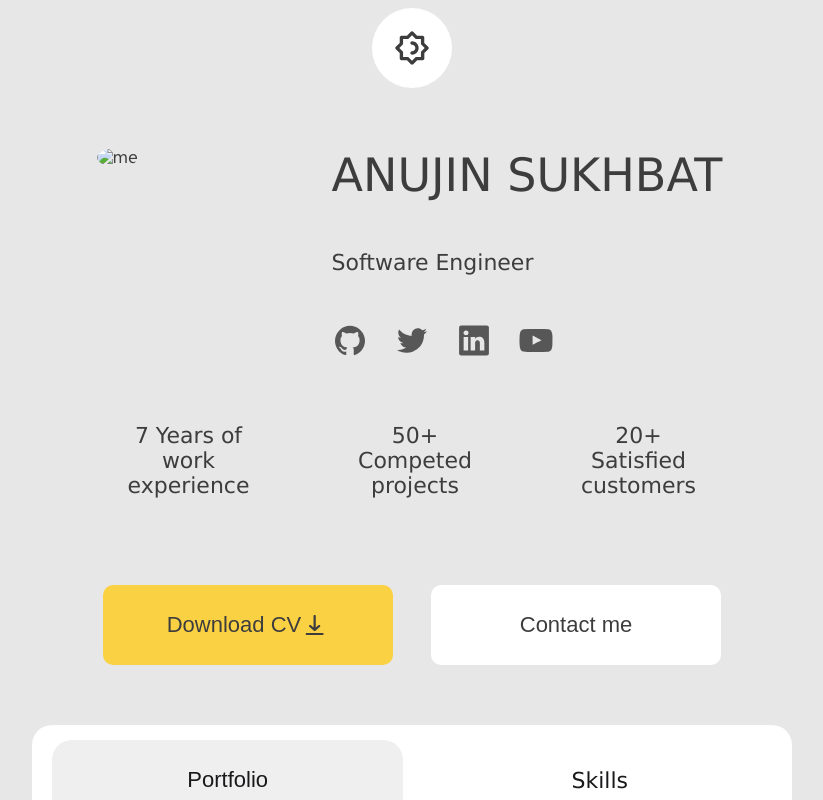
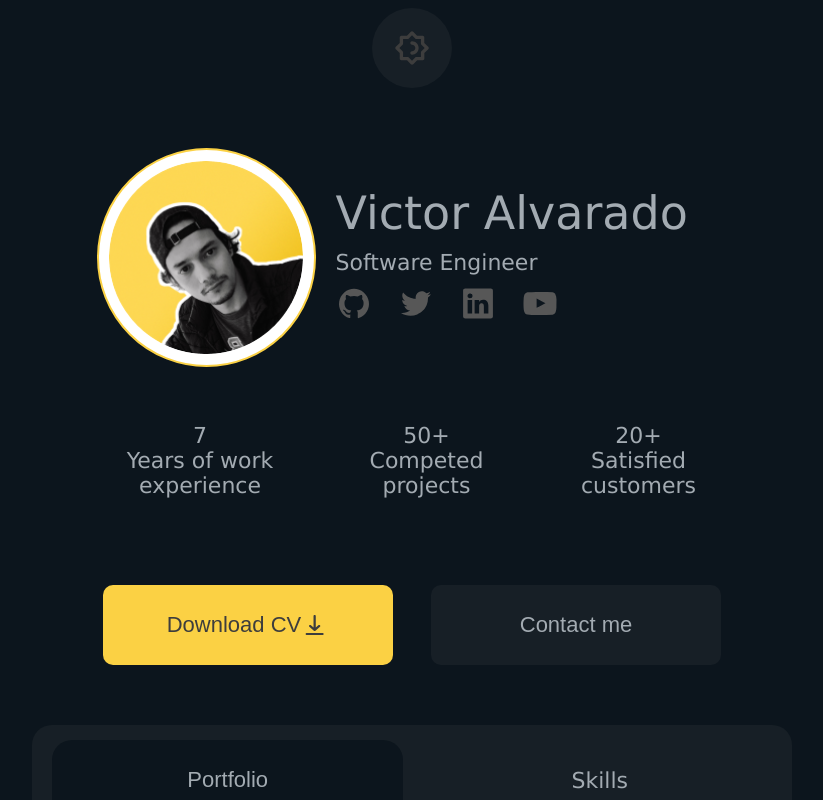
Before and after one commit to Anuna29/week-7, a plain HTML site: page portfolio/portfolio.html in a window 1280 px wide. Both pictures are taken after a click on the button 640 px from the left and 48 px from the top of the page. Shown: the top 800 px of the page, without its empty margins (228-1051 px from the left). Drawn offline with Linux system fonts and the light colour scheme.

Commit message:
edited portfolio

```diff
--- a/portfolio/portfolio.css
+++ b/portfolio/portfolio-lightTheme.css
@@ -1,24 +1,36 @@
+:root{
+  --base-color: #E7E7E7;
+  --text-color: #3D3D3D;
+  --secondary-base-color:#ffff;
+}
+
+.dark-theme{
+   --base-color: #0C151D;
+  --text-color: #A3ABB2;
+  --secondary-base-color:#171F26;
+}
+
 body{
   font-family:'Lucida Sans', 'Lucida Sans Regular', 'Lucida Grande', 'Lucida Sans Unicode', Geneva, Verdana, sans-serif;
-  background-color: #E7E7E7;
-  color: #3D3D3D;
+  background-color: var(--base-color);
+  color: var(--text-color);
   display: flex;
   flex-direction: column;
   align-items: center;
 }
 
-#icon{
+#icon-container{
   height: 80px;
   width: 80px;
   border-radius: 50%;
   border: none;
-  background-color: #ffff;
+  background-color: var(--secondary-base-color);
   cursor: pointer;
   display: flex;
   justify-content: center;
   align-items: center;
 }
-#icon-in{
+#icon{
   height: 40px;
   width: 40px;
 }
@@ -33,19 +45,25 @@ body{
 #profile-pic{
   height: 215px;
   width: 215px;
-
+  border-radius: 50%;
+  border: 2px solid #FBD144;
+  display: flex;
+  justify-content: center;
+  align-items: center;
+  background-color: #ffff;
 }
 
 #img{
-  max-width: 100%;
-  height:auto;
+  max-width: 90%;
+  height: 90%;
   border-radius: 50%;
 }
 
 #profile-right{
   display: flex;
   flex-direction: column;
-  justify-content: space-between;
+  justify-content: center;
+  gap: 10px;
 }
 
 #profile-right-name{
@@ -76,12 +94,15 @@ body{
 
 #text-box1{
   height: 102px;
-  width: 125px;
+  width: 148px;
+}
+p{
+  margin: 0;
 }
 
 #text-box2{
   height: 102px;
-  width: 148px;
+  width: 125px;
 }
 
 #text-box3{
@@ -105,7 +126,7 @@ body{
   height: 80px;
   width: 290px;
   font-size: 22px;
-  color: #3D3D3D;
+  cursor: pointer;
   border-radius: 10px;
   border: none;
   display: flex;
@@ -115,21 +136,25 @@ body{
 
 #download{
   background-color: #FBD144;
+  color: #3D3D3D ;
 }
 
 #contact{
-  background-color: #ffff;
+  background-color: var(--secondary-base-color);
+  color: var(--text-color);
 }
 
 #section4{
   height: 110px;
   width: 760px;
-  background-color: #ffff;
+  background-color:var(--secondary-base-color);
   border-radius: 20px;
   margin-top: 60px;
   display: flex;
   justify-content: space-between;
   align-items: center;
+  color: var(--text-color);
+  cursor: pointer;
 }
 
 #section4-left{
@@ -139,7 +164,9 @@ body{
   border-radius: 20px;
   margin-left: 20px;
   font-size: 22px;
-  color: #19191B
+  color: var(--text-color);
+  background-color: var(--base-color);
+  cursor: pointer;
 }
 
 #section4-right{
@@ -147,7 +174,7 @@ body{
   display: flex;
   justify-content: center;
   font-size: 22px;
-  color: #19191B
+
 }
 
 #section5{
@@ -168,8 +195,14 @@ body{
 .section5-box{
   height: 226px;
   width: 362px;
+  border-radius: 15px;
+}
 
+.section5-box:hover{
+  opacity: .3;
 }
+
+
 
 #footer{
   height: 33px;
--- a/portfolio/portfolio.html
+++ b/portfolio/portfolio.html
@@ -4,13 +4,12 @@
     <meta charset="UTF-8" />
     <meta name="viewport" content="width=device-width, initial-scale=1.0" />
     <title>Portfolio</title>
-    <link rel="stylesheet" href="portfolio.css" />
+    <link rel="stylesheet" href="portfolio-lightTheme.css" />
   </head>
   <body>
     <script type="module" src="portfolio.js"></script>
-    <button id="icon">
-      <div>
-        <div id="icon-in">
+    <button id="icon-container">
+      <div id="icon">
         <svg
           width="40"
           height="40"
@@ -24,18 +23,17 @@
           />
         </svg>
       </div>
-      </div>
     </button>
     <div id="profile">
       <div id="profile-pic">
-        <img src="profile.jpg" alt="me" id="img" />
+        <img src="./img/Ellipse 2.png" alt="me" id="img" />
       </div>
       <div id="profile-right">
-        <div id="profile-right-name" class="right">ANUJIN SUKHBAT</div>
+        <div id="profile-right-name" class="right">Victor Alvarado</div>
         <div id="profile-right-occ">Software Engineer</div>
         <div id="profile-right-icon">
-          <div>
-            <svg
+          <a href="https://github.com/Anuna29" target="_blank"
+            ><svg
               width="36"
               height="37"
               viewBox="0 0 36 37"
@@ -47,7 +45,8 @@
                 fill="#575757"
               />
             </svg>
-          </div>
+          </a>
+
           <div>
             <svg
               width="36"
@@ -94,7 +93,10 @@
       </div>
     </div>
     <div id="section2">
-      <div id="text-box1" class="text">7 Years of work experience</div>
+      <div id="text-box1" class="text">
+        7
+        <p>Years of work experience</p>
+      </div>
       <div id="text-box2" class="text">50+ Competed projects</div>
       <div id="text-box3" class="text">20+ Satisfied customers</div>
     </div>
@@ -124,26 +126,26 @@
     <div id="section5">
       <div id="section5-row">
         <div class="section5-box">
-          <img src="Rectangle 1.png" alt="" />
+          <img src="./img/Rectangle 1.png" alt="" />
         </div>
         <div class="section5-box">
-          <img src="Rectangle 2.png" alt="" />
+          <img src="./img/Rectangle 2.png" alt="" />
         </div>
       </div>
       <div id="section5-row">
         <div class="section5-box">
-          <img src="Rectangle 3.png" alt="" />
+          <img src="./img/Rectangle 3.png" alt="" />
         </div>
         <div class="section5-box">
-          <img src="Group 6.png" alt="" />
+          <img src="./img/Group 6.png" alt="" />
         </div>
       </div>
       <div id="section5-row">
         <div class="section5-box">
-          <img src="Group 7.png" alt="" />
+          <img src="./img/Group 7.png" alt="" />
         </div>
         <div class="section5-box">
-          <img src="Group 8.png" alt="" />
+          <img src="./img/Group 8.png" alt="" />
         </div>
       </div>
     </div>
--- a/portfolio/portfolio.js
+++ b/portfolio/portfolio.js
@@ -0,0 +1,5 @@
+const themeButton = document.getElementById("icon-container");
+
+themeButton.onclick  = function(){
+  document.body.classList.toggle("dark-theme")
+}
```
Also changed, not shown: portfolio/img/Ellipse 2.png (added), 2 other files. Lines whose indentation alone changed are shown as unchanged.
